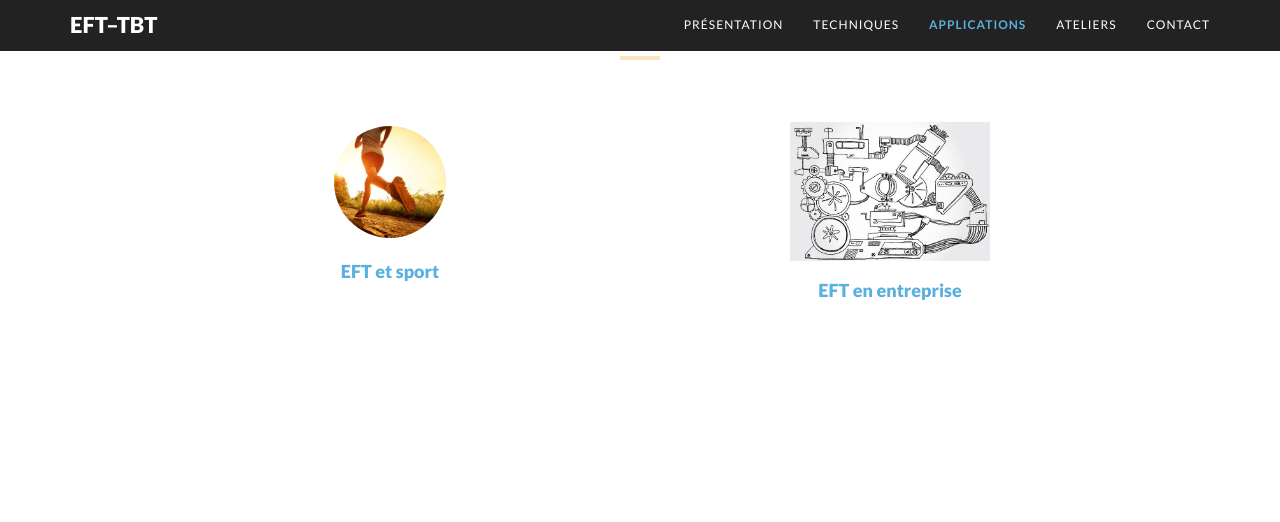
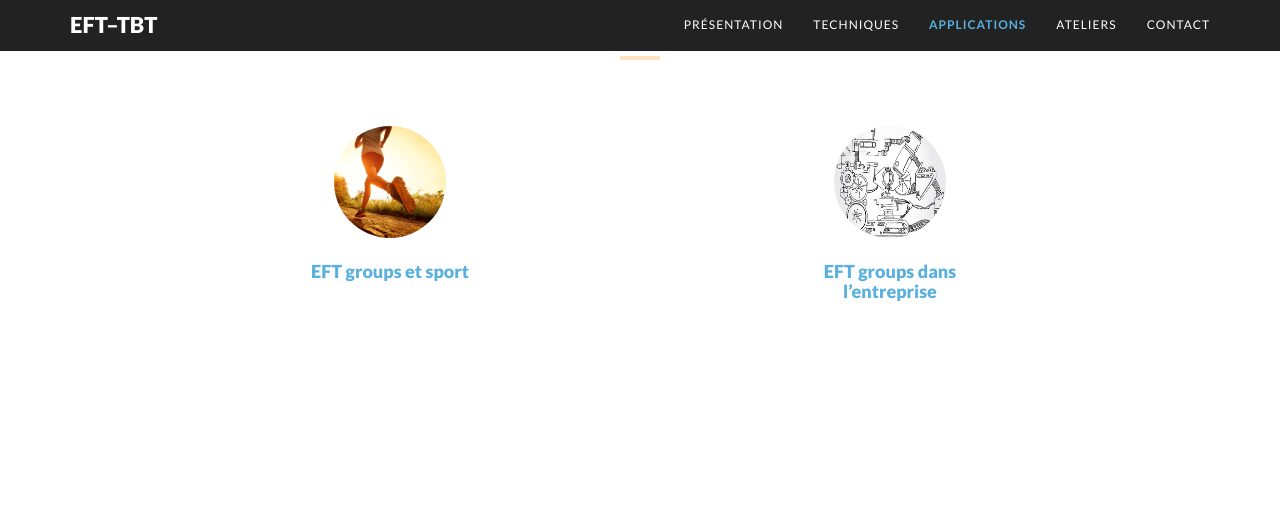
Before and after one commit to efttbthub/eft-tbt-v1-test, a Jekyll site: the page built from 010-accueil.md, in a window 1280 px wide and 1400 px high, scrolled down 2320 px. Shown: the top 522 px of the window. Built offline with Jekyll 4.4.1, drawn with Linux system fonts in a browser that asks for light colours; nearby versions of some CDN libraries; some of the changed text lies outside the part shown; grey boxes are pictures that could not be loaded.

Commit message:
applications + ateliers

```diff
--- a/_layouts/index.html
+++ b/_layouts/index.html
@@ -81,29 +81,28 @@ layout: default
 						</div>
 					</div>
 					<div class="row">
-
-{% assign NbCatTechniques = 0 %}
+{% assign NbCat-techniques = 0 %}
 {% for thispage in site.pages %}
 	{% if thispage.category == "techniques" %}
-		{% assign NbCatTechniques = NbCatTechniques | plus: 1 %}
+		{% assign NbCat-techniques = NbCat-techniques | plus: 1 %}
 	{% endif %}
 {% endfor %}
 
-{% if NbCatTechniques ==  1 %}{% assign NbColSM = 12 %}{% endif %}
-{% if NbCatTechniques ==  2 %}{% assign NbColSM = 6  %}{% endif %}
-{% if NbCatTechniques ==  3 %}{% assign NbColSM = 4  %}{% endif %}
-{% if NbCatTechniques ==  4 %}{% assign NbColSM = 3  %}{% endif %}
-{% if NbCatTechniques ==  5 %}{% assign NbColSM = 4  %}{% endif %}
-{% if NbCatTechniques ==  6 %}{% assign NbColSM = 4  %}{% endif %}
-{% if NbCatTechniques ==  7 %}{% assign NbColSM = 4  %}{% endif %}
-{% if NbCatTechniques ==  8 %}{% assign NbColSM = 3  %}{% endif %}
-{% if NbCatTechniques ==  9 %}{% assign NbColSM = 4  %}{% endif %}
-{% if NbCatTechniques >= 10 %}{% assign NbColSM = 3  %}{% endif %}
+{% if NbCat-techniques ==  1 %}{% assign NbColSM-techniques = 12 %}{% endif %}
+{% if NbCat-techniques ==  2 %}{% assign NbColSM-techniques = 6  %}{% endif %}
+{% if NbCat-techniques ==  3 %}{% assign NbColSM-techniques = 4  %}{% endif %}
+{% if NbCat-techniques ==  4 %}{% assign NbColSM-techniques = 3  %}{% endif %}
+{% if NbCat-techniques ==  5 %}{% assign NbColSM-techniques = 4  %}{% endif %}
+{% if NbCat-techniques ==  6 %}{% assign NbColSM-techniques = 4  %}{% endif %}
+{% if NbCat-techniques ==  7 %}{% assign NbColSM-techniques = 4  %}{% endif %}
+{% if NbCat-techniques ==  8 %}{% assign NbColSM-techniques = 3  %}{% endif %}
+{% if NbCat-techniques ==  9 %}{% assign NbColSM-techniques = 4  %}{% endif %}
+{% if NbCat-techniques >= 10 %}{% assign NbColSM-techniques = 3  %}{% endif %}
 
 {% for thispage in site.pages %}
 	{% if thispage.category == "techniques" %}
 						<a href="{{ site.baseurl }}{{ thispage.url }}">
-						<div class="col-sm-{{ NbColSM }}">
+							<div class="col-sm-{{ NbColSM-techniques }}">
 								<div class="item">
 									<img src="{{ thispage.vignette.image }}" alt="..." class="img-circle" />
 									<h3>{{ thispage.vignette.titre-1 }}</h3>
@@ -132,18 +131,37 @@ layout: default
 						</div>
 					</div>
 					<div class="row">
-						<div class="col-sm-6">
+{% assign NbCat-applications = 0 %}
+{% for thispage in site.pages %}
+	{% if thispage.category == "applications" %}
+		{% assign NbCat-applications = NbCat-applications | plus: 1 %}
+	{% endif %}
+{% endfor %}
+
+{% if NbCat-applications ==  1 %}{% assign NbColSM-applications = 12 %}{% endif %}
+{% if NbCat-applications ==  2 %}{% assign NbColSM-applications = 6  %}{% endif %}
+{% if NbCat-applications ==  3 %}{% assign NbColSM-applications = 4  %}{% endif %}
+{% if NbCat-applications ==  4 %}{% assign NbColSM-applications = 3  %}{% endif %}
+{% if NbCat-applications ==  5 %}{% assign NbColSM-applications = 4  %}{% endif %}
+{% if NbCat-applications ==  6 %}{% assign NbColSM-applications = 4  %}{% endif %}
+{% if NbCat-applications ==  7 %}{% assign NbColSM-applications = 4  %}{% endif %}
+{% if NbCat-applications ==  8 %}{% assign NbColSM-applications = 3  %}{% endif %}
+{% if NbCat-applications ==  9 %}{% assign NbColSM-applications = 4  %}{% endif %}
+{% if NbCat-applications >= 10 %}{% assign NbColSM-applications = 3  %}{% endif %}
+
+{% for thispage in site.pages %}
+	{% if thispage.category == "applications" %}
+						<a href="{{ site.baseurl }}{{ thispage.url }}">
+							<div class="col-sm-{{ NbColSM-applications }}">
 								<div class="item">
-								<img src="images/sport-300x300.jpg" alt="..." class="img-circle" />
-								<h3><a href="http://eft-tbt.com/eft-et-sport/">EFT et sport</a></h3>
+									<img src="{{ thispage.vignette.image }}" alt="..." class="img-circle" />
+									<h3>{{ thispage.vignette.titre-1 }}</h3>
+									<p>{{ thispage.vignette.titre-2 }}</p>
 								</div>
 							</div>
-						<div class="col-sm-6">
-							<div class="item">
-								<img src="images/renovation.jpg" alt="..." class="img-responsive" />
-								<h3><a href="http://eft-tbt.com/eft-groups-dans-l-entreprise/">EFT en entreprise</a></h3>
-							</div>
-						</div>
+						</a>
+	{% endif %}
+{% endfor %}
 					</div>
 				</div>
 			</div>
@@ -163,24 +181,37 @@ layout: default
 						</div>
 					</div>
 					<div class="row">
-						<div class="col-sm-4">
+{% assign NbCat-ateliers = 0 %}
+{% for thispage in site.pages %}
+	{% if thispage.category == "ateliers" %}
+		{% assign NbCat-ateliers = NbCat-ateliers | plus: 1 %}
+	{% endif %}
+{% endfor %}
+
+{% if NbCat-ateliers ==  1 %}{% assign NbColSM-ateliers = 12 %}{% endif %}
+{% if NbCat-ateliers ==  2 %}{% assign NbColSM-ateliers = 6  %}{% endif %}
+{% if NbCat-ateliers ==  3 %}{% assign NbColSM-ateliers = 4  %}{% endif %}
+{% if NbCat-ateliers ==  4 %}{% assign NbColSM-ateliers = 3  %}{% endif %}
+{% if NbCat-ateliers ==  5 %}{% assign NbColSM-ateliers = 4  %}{% endif %}
+{% if NbCat-ateliers ==  6 %}{% assign NbColSM-ateliers = 4  %}{% endif %}
+{% if NbCat-ateliers ==  7 %}{% assign NbColSM-ateliers = 4  %}{% endif %}
+{% if NbCat-ateliers ==  8 %}{% assign NbColSM-ateliers = 3  %}{% endif %}
+{% if NbCat-ateliers ==  9 %}{% assign NbColSM-ateliers = 4  %}{% endif %}
+{% if NbCat-ateliers >= 10 %}{% assign NbColSM-ateliers = 3  %}{% endif %}
+
+{% for thispage in site.pages %}
+	{% if thispage.category == "ateliers" %}
+						<a href="{{ site.baseurl }}{{ thispage.url }}">
+							<div class="col-sm-{{ NbColSM-ateliers }}">
 								<div class="item">
-								<img src="images/point-interrogation.png" alt="..." class="img-responsive" />
-								<h3><a href="#">Comment se déroule la séance de groupe ?</a></h3>
+									<img src="{{ thispage.vignette.image }}" alt="..." class="img-responsive" />
+									<h3>{{ thispage.vignette.titre-1 }}</h3>
+									<p>{{ thispage.vignette.titre-2 }}</p>
 								</div>
 							</div>
-						<div class="col-sm-4">
-							<div class="item">
-								<img src="images/point-interrogation.png" alt="..." class="img-responsive" />
-								<h3><a href="#">Prochaines dates ateliers de groupe</a></h3>
-							</div>
-						</div>
-						<div class="col-sm-4">
-							<div class="item">
-								<img src="images/point-interrogation.png" alt="..." class="img-responsive" />
-								<h3><a href="#">Consultation individuelle avec Isabelle</a></h3>
-							</div>
-						</div>
+						</a>
+	{% endif %}
+{% endfor %}
 					</div>
 				</div>
 			</div>
```
Also changed, not shown: 020-presentation.md (+1 -1 lines), 030-intervenante.md (+1 -0 lines), 040-eft.md (+1 -4 lines), 050-tbt.md (+1 -0 lines), 060-eft-et-sport.md (added, +33 -0 lines), 070-eft-groups-dans-l-entreprise.md (added, +18 -0 lines), 080-seance-de-groupe.md (added, +44 -0 lines), 090-dates.md (added, +14 -0 lines), 100-consultations-individuelles.md (added, +14 -0 lines), 110-contact.md (added, +8 -0 lines). Lines whose indentation alone changed are shown as unchanged.
